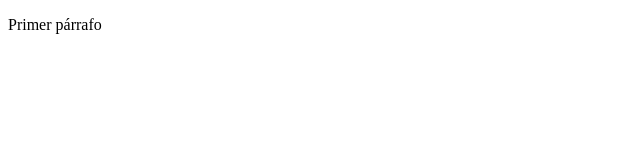
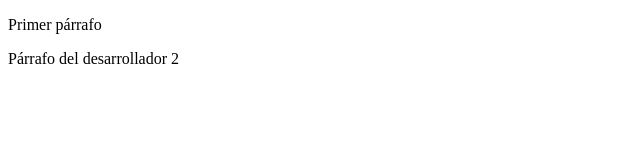
Before and after one commit to Brenda-VA/acme, a plain HTML site: page index.html in a window 1280 px wide. Shown: the whole page, without its empty margins (0-640 px from the left). Drawn offline with Linux system fonts and the light colour scheme.

Commit message:
Trabajo realizado por el desarrollador 2

```diff
--- a/index.html
+++ b/index.html
@@ -9,5 +9,7 @@
 <!--Comienzan los trabajos en ACME-->
 
     <p>Primer párrafo</p>
+
+    <p>Párrafo del desarrollador 2</p>
 </body>
 </html>
```
